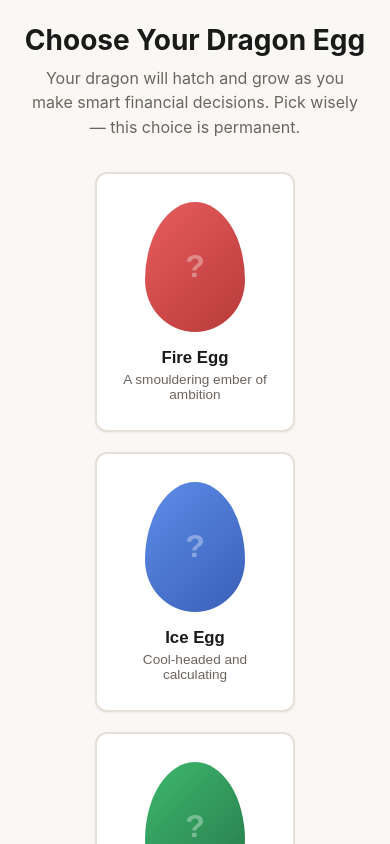
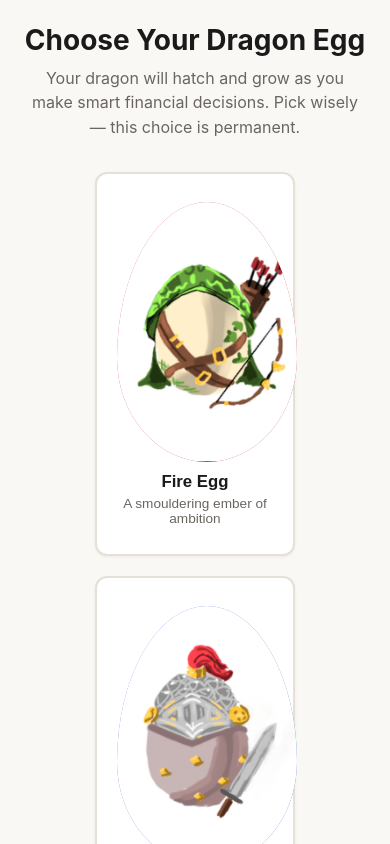
Before and after one commit to blemio/DragonFinance_TartanHacks2026, a React (Vite) app: page / in a window 390 px wide. Shown: the top 844 px of the page. Built offline with nearby package versions, Linux system fonts and the light colour scheme.

Commit message:
Fix dragon sprite sizing + responsive tweaks

```diff
--- a/src/App.css
+++ b/src/App.css
@@ -204,14 +204,17 @@
   gap: 14px;
 }
 
-@media (max-width: 720px) {
+@media (max-width: 900px) {
   .home-layout {
     flex-direction: column;
+    align-items: stretch;
   }
+
   .home-left {
     max-width: 100%;
   }
 }
+
 
 /* ── Egg picker ───────────────────────────────── */
 .egg-picker-wrapper {
@@ -249,10 +252,18 @@
 .egg-card[data-egg="blue"]:hover  { border-color: #3b7dd8; }
 .egg-card[data-egg="green"]:hover { border-color: #2e9e5a; }
 
+.egg-placeholder img {
+  width: 100%;
+  height: 100%;
+  object-fit: contain;
+  display: block;
+}
+
+
 .egg-placeholder {
-  width: 100px;
-  height: 130px;
-  margin: 0 auto 16px;
+  width: 180px;
+  height: 260px;
+  margin: 0 auto 10px;
   border-radius: 50% 50% 50% 50% / 60% 60% 40% 40%;
   display: flex;
   align-items: center;
@@ -260,7 +271,10 @@
   font-size: 2rem;
   font-weight: 800;
   color: rgba(255,255,255,0.35);
+
+  overflow: hidden; /* <-- ADD THIS */
 }
+
 .egg-placeholder[data-egg="red"]   { background: linear-gradient(135deg, #e85d5d, #b83a3a); }
 .egg-placeholder[data-egg="blue"]  { background: linear-gradient(135deg, #5d8de8, #3a5fb8); }
 .egg-placeholder[data-egg="green"] { background: linear-gradient(135deg, #3db86e, #27784a); }
@@ -282,10 +296,12 @@
   flex-direction: column;
   gap: 16px;
 }
+
+
 .dragon-display {
   width: 100%;
   aspect-ratio: 1;
-  max-height: 320px;
+  max-height: 328px;
   border-radius: var(--radius);
   border: 2px dashed var(--border);
   display: flex;
@@ -299,13 +315,28 @@
   overflow: hidden;
   background: var(--bg-card);
 }
+
+
+/* THIS is the big fix: make the <img> fit the box */
+.dragon-display img {
+  width: 100%;
+  height: 100%;
+  object-fit: cover;   /* fills the box */
+  display: block;
+}
+
+
 .dragon-display::before {
   content: "";
   position: absolute;
   inset: 0;
   border-radius: var(--radius);
   opacity: 0.06;
+  z-index: 0;
+  pointer-events: none;
 }
+
+
 .dragon-display[data-egg="red"]::before   { background: #e85d5d; }
 .dragon-display[data-egg="blue"]::before  { background: #3b7dd8; }
 .dragon-display[data-egg="green"]::before { background: #2e9e5a; }
--- a/src/components/DragonPanel.jsx
+++ b/src/components/DragonPanel.jsx
@@ -1,18 +1,36 @@
-import { getStage, getDragonPlaceholderText } from "../lib/dragon";
+import { getStage } from "../lib/dragon";
+import { getDragonSprite } from "../lib/dragonSprites";
+
 import XpBar from "./XpBar.jsx";
 
 export default function DragonPanel({ profile }) {
   const xp = profile?.xp ?? 0;
   const eggChoice = profile?.eggChoice ?? "red";
+
+  const EGG_ID_TO_TYPE = {
+  red: "archer",
+  blue: "knight",
+  green: "wizard",
+  archer: "archer",
+  knight: "knight",
+  wizard: "wizard",
+};
+
+  const type = EGG_ID_TO_TYPE[eggChoice] ?? eggChoice;
+  const img = getDragonSprite(type, xp, "happy");
+
+
+
   const stage = getStage(xp);
   return (
     <div className="dragon-panel card">
       <div className="dragon-stage-label">{stage.label}</div>
 
       {/* Placeholder display — swap with <img> when sprites are ready */}
-      <div className="dragon-display" data-egg={eggChoice}>
-        {getDragonPlaceholderText(eggChoice, stage)}
-      </div>
+     <div className="dragon-display" data-egg={eggChoice}>
+  <img src={img} alt={`${type} dragon`} className="w-full h-full object-contain" />
+</div>
+
 
       <XpBar xp={xp} />
     </div>
--- a/src/components/EggPicker.jsx
+++ b/src/components/EggPicker.jsx
@@ -1,3 +1,15 @@
+import { getDragonSprite } from "../lib/dragonSprites";
+
+const EGG_ID_TO_TYPE = {
+  red: "archer",
+  blue: "knight",
+  green: "wizard",
+  archer: "archer",
+  knight: "knight",
+  wizard: "wizard",
+};
+
+
 'use client';
 
 import { EGGS } from "../lib/dragon";
@@ -12,7 +24,11 @@ export default function EggPicker({ onPick }) {
       </p>
 
       <div className="egg-grid">
-        {EGGS.map((egg) => (
+        {EGGS.map((egg) => {
+          const type = EGG_ID_TO_TYPE[egg.id] ?? egg.id;
+          const img = getDragonSprite(type, 0, "happy"); // xp=0 => egg sprite
+
+          return (
             <button
               key={egg.id}
               className="egg-card"
@@ -21,12 +37,18 @@ export default function EggPicker({ onPick }) {
               aria-label={`Select ${egg.label}`}
             >
               <div className="egg-placeholder" data-egg={egg.id} aria-hidden="true">
-              ?
+                <img
+                  src={img}
+                  alt={egg.label}
+                  className="w-40 h-40 object-contain"
+                />
               </div>
+
               <div className="egg-card-label">{egg.label}</div>
               <div className="egg-card-sub">{egg.desc}</div>
             </button>
-        ))}
+          );
+        })}
       </div>
     </div>
   );
--- a/src/pages/Home.jsx
+++ b/src/pages/Home.jsx
@@ -34,6 +34,8 @@ export default function Home({ profile, onAddXp, onReset }) {
             onReset={onReset}
           />
         </div>
+
+
       </div>
     </div>
   );
```
Also changed, not shown: 1 other file (tests, documents, lock files or other folders). Lines whose indentation alone changed are shown as unchanged.
